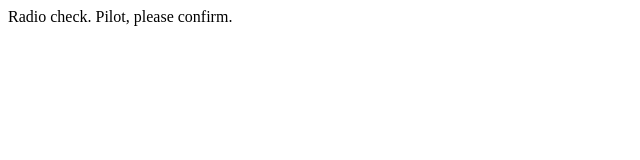
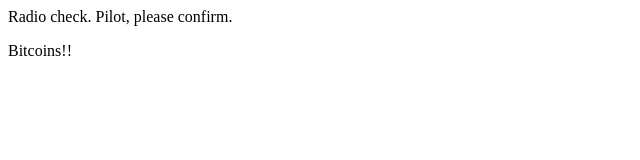
Before and after one commit to Aishwaryargeorge/communication-log, a plain HTML site: page index.html in a window 1280 px wide. Shown: the full height of the page, 0-640 px from the left. Drawn offline with Linux system fonts and the light colour scheme.

Commit message:
Added second line to log

```diff
--- a/index.html
+++ b/index.html
@@ -1,5 +1,6 @@
 <html>
    <body>
       <p>Radio check. Pilot, please confirm.</p>
+	  <p> Bitcoins!!</p>
    </body>
 </html>
```
